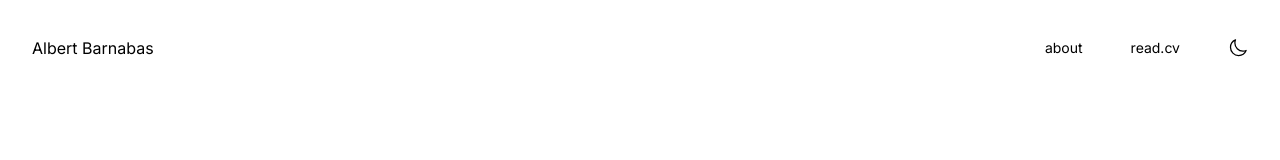
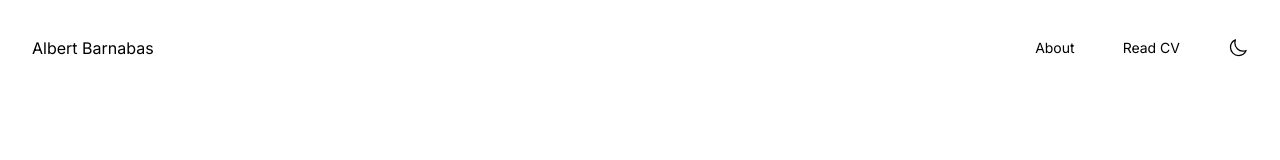
Before and after one commit to AlbertBarnabas10/PersonalWebsite, a React (Vite) app: page / in a window 1280 px wide. Shown: the top 160 px of the page. Built offline with nearby package versions, Linux system fonts and the light colour scheme.

Commit message:
about links

```diff
--- a/src/components/Header/Header.jsx
+++ b/src/components/Header/Header.jsx
@@ -2,6 +2,7 @@
 import React from "react";
 import { useState } from "react";
 import { useTheme } from "../../../src/Context";
+import { Link } from "react-router-dom"; // Import Link from react-router-dom
 import { Dialog } from "@headlessui/react";
 import {
   Bars3Icon,
@@ -11,10 +12,8 @@ import {
 } from "@heroicons/react/24/outline";
 
 const navigation = [
-  { name: "about", href: "/about" },
-  // { name: "archives", href: "archive" },
-  // { name: "contact", href: "contact" },
-  { name: "read.cv", href: "read.cv" },
+  { name: "About", path: "/about" },
+  { name: "Read CV", path: "/read.cv" },
 ];
 
 const Header = () => {
@@ -32,14 +31,14 @@ const Header = () => {
           className="px-8 mx-auto flex items-center justify-between h-24 md:max-w-4xl lg:max-w-7xl"
           aria-label="Global"
         >
-          <a
-            href="/"
+          <Link
+            to="/" // Update to use React Router's Link component
             className={`-m-1.5 p-1.5 ${
               theme === "dark" ? "text-white" : "text-black"
             }`}
           >
             Albert Barnabas
-          </a>
+          </Link>
           <div className="flex lg:hidden">
             <button
               type="button"
@@ -53,15 +52,15 @@ const Header = () => {
           </div>
           <div className="hidden lg:flex lg:gap-x-12">
             {navigation.map((item) => (
-              <a
+              <Link
                 key={item.name}
-                href={item.href}
+                to={item.href} // Update to use React Router's Link component
                 className={`text-sm leading-6 ${
                   theme === "dark" ? "text-white" : "text-black"
                 }`}
               >
                 {item.name}
-              </a>
+              </Link>
             ))}
             <button
               className="text-black dark:text-white"
@@ -85,21 +84,20 @@ const Header = () => {
           open={mobileMenuOpen}
           onClose={setMobileMenuOpen}
         >
-          {/* <div className="fixed inset-0 z-10" /> */}
           <Dialog.Panel
             className={`transition-all duration-1000 ${
               theme === "dark" ? "bg-black" : "bg-white"
             } fixed h-screen inset-y-0 right-0 z-10 w-full overflow-y-auto px-8 py-8 sm:max-w-full sm:ring-1 sm:ring-gray-900/10`}
           >
             <div className="flex items-center justify-between h-8">
-              <a
-                href="/"
+              <Link
+                to="/" // Update to use React Router's Link component
                 className={`-m-1.5 p-1.5 ${
                   theme === "dark" ? "text-white" : "text-black"
                 }`}
               >
                 Albert Barnabas
-              </a>
+              </Link>
               <button
                 type="button"
                 className={`-m-2.5 rounded-md p-2.5 ${
@@ -114,15 +112,15 @@ const Header = () => {
               <div className="-my-6 divide-y divide-gray-500/10">
                 <div className="space-y-2 py-6">
                   {navigation.map((item) => (
-                    <a
+                    <Link
                       key={item.name}
-                      href={item.href}
+                      to={item.href} // Update to use React Router's Link component
                       className={`-mx-3 block rounded-lg px-3 py-2 text-base leading-7 ${
                         theme === "dark" ? "text-white" : "text-black"
                       }`}
                     >
                       {item.name}
-                    </a>
+                    </Link>
                   ))}
                 </div>
                 <button
```
